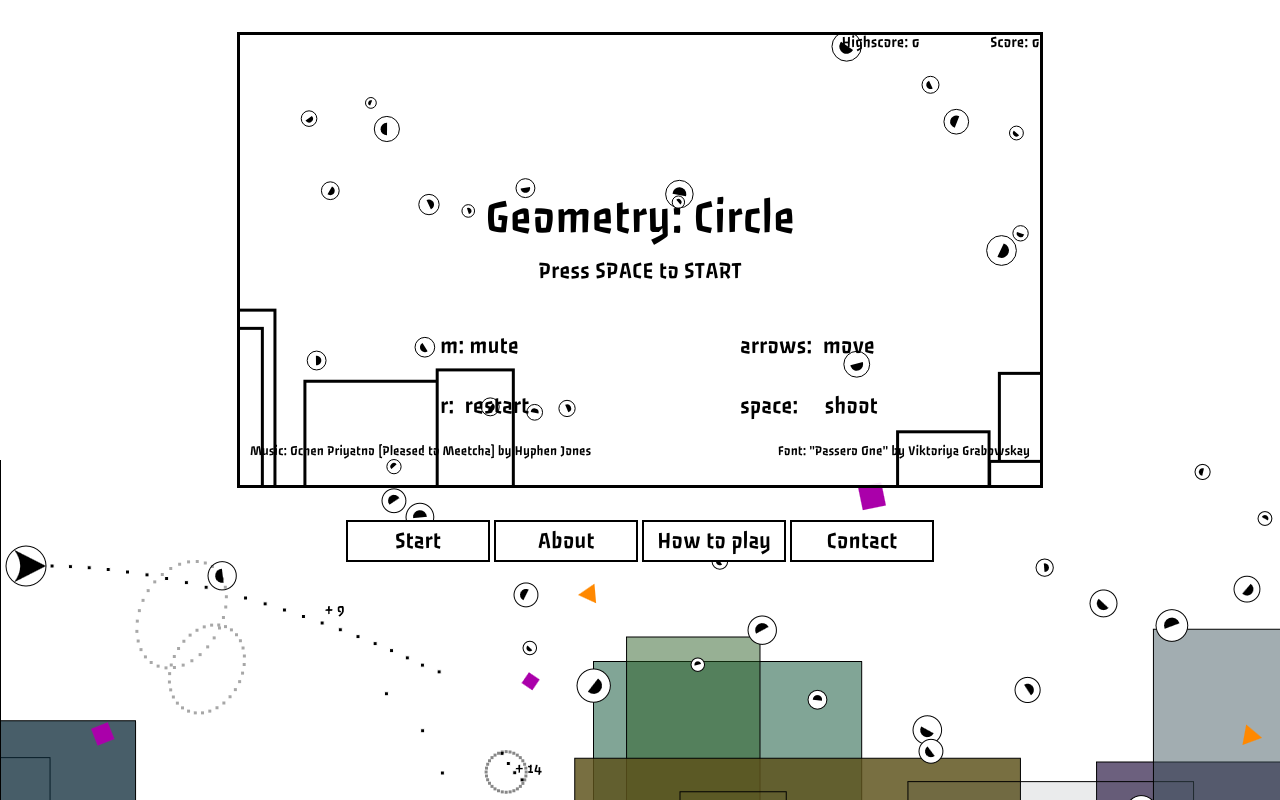
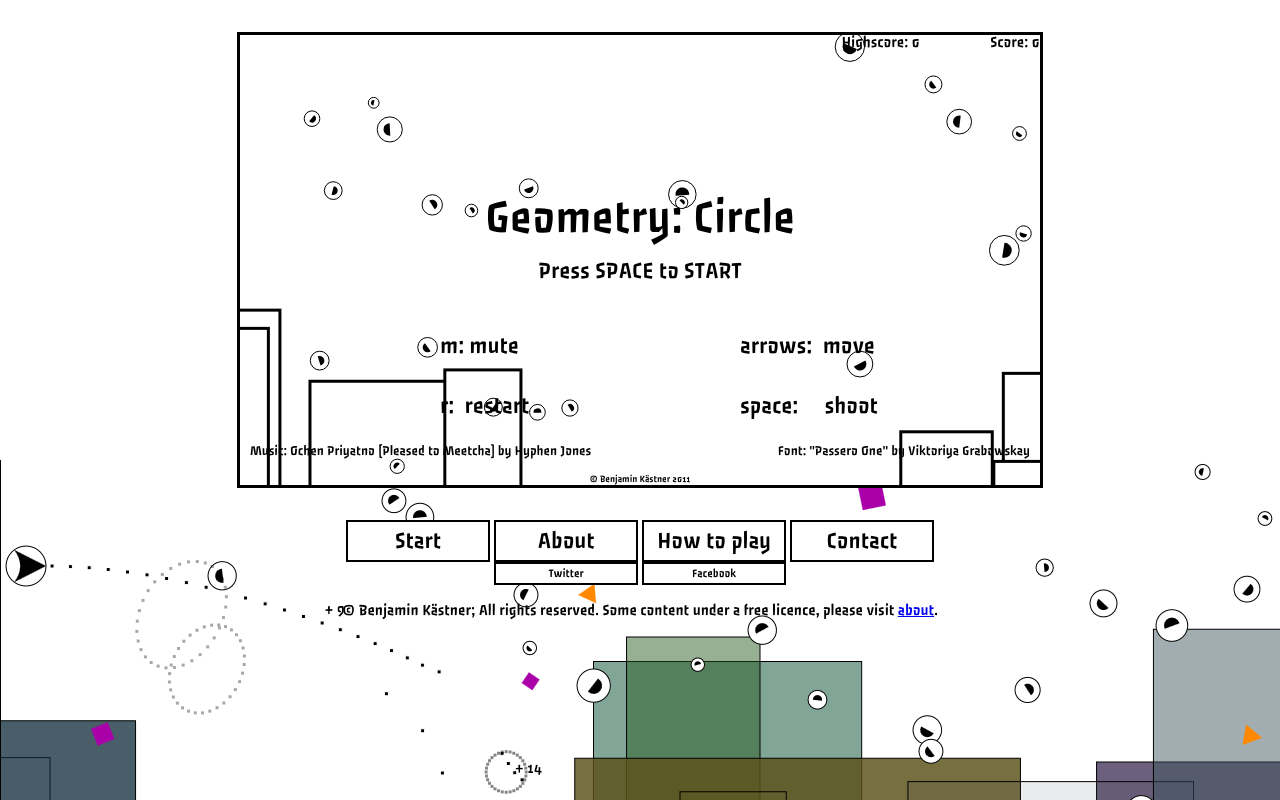
Before and after one commit to bkaestner/geometry-circle, a plain HTML site: page index.html in a window 1280 px wide. Drawn offline with Linux system fonts and the light colour scheme.

Commit message:
Release Day fixes (one critical in geometry, some only cosmetic)

```diff
--- a/geometryCircle.js
+++ b/geometryCircle.js
@@ -1,5 +1,8 @@
 /*
+* v1.0RC
 * Geometry: Circle
+*
+*
 *  A game by Benjamin Kästner
 *  For more information please visist http://gc.quadda.de
 *  ~ Geometry: Circle is free to play and comes without any costs or warranties.
@@ -15,6 +18,7 @@
 ***************************************************************************************************
 *
 * Geometry: Circle
+*
 *  Ein Spiel von Benjamin Kästner.
 *  Besuche http://gc.quadda.de für mehr Informationen.
 *  ~ Geometry: Circle ist kostenlos verfügbar ohne jegliche Ansprüche auf Fehlerfreiheit.
@@ -190,11 +194,22 @@ var lC = {canvas:null, ctx:null, bgsound: null, keys:0,	ticks:0, score:0, highSc
 		window.removeEventListener("keydown",lC.preStartGame,false);
 		window.addEventListener("keydown",lC.pressKey,false);
 	},
+	socialScore : function(e){
+		var tx = e.offsetX ? e.offsetX : e.pageX - lC.canvas.offsetLeft;
+		var ty = e.offsetY ? e.offsetY : e.pageY - lC.canvas.offsetTop;
+		if(Math.abs(tx-constants.width/2) < 100 && Math.abs(ty - constants.height/1.2) < 20)
+			window.open("https://twitter.com/intent/tweet?text="+encodeURI("\"Geometry: Circle\": "+Math.floor(lC.score)+" points (highscore: "+Math.floor(lC.highScore)+" points). Try to beat it! http://gc.quadda.de"));
+
+	},
 	gameOver: function(e){
 		document.cookie = "highscore="+Math.floor(lC.highScore)+";";
 		blinkingTexts.push({t:"Your Score: "+Math.floor(lC.score),f:"24px "+constants.defaultFont,x:constants.width/2,y:((constants.height/2)-48),b:false});
 		blinkingTexts.push({t:"Press r to restart",f:"24px "+constants.defaultFont,x:constants.width/2,y:constants.height/2,s:0});
+
+		blinkingTexts.push({t:"Tweet your score!",c:"#00f",f:"24px "+constants.defaultFont,b:false,x:constants.width/2,y:constants.height/1.2,s:0});
+
 		window.addEventListener("keydown",lC.preStartGame,false);
+		lC.canvas.addEventListener("click",lC.socialScore,false);
 	},
 	preStartGame: function(e){
 		if(e.keyCode >48 && e.keyCode < 58){	// 1-9
@@ -222,7 +237,7 @@ var lC = {canvas:null, ctx:null, bgsound: null, keys:0,	ticks:0, score:0, highSc
 	},
 	restartGame: function(e){
 		window.removeEventListener("keydown",lC.preStartGame,false);
-
+		lC.canvas.removeEventListener("click",lC.socialScore,false);
 		particles.splice(0,particles.length);
 		circloids.splice(0,circloids.length);
 		niceParticles.splice(0,niceParticles.length);
@@ -247,6 +262,7 @@ var lC = {canvas:null, ctx:null, bgsound: null, keys:0,	ticks:0, score:0, highSc
 		blinkingTexts.push({t:"space:     shoot",f:"24px "+constants.defaultFont,b:false,x:constants.width/1.6,y:constants.height/1.25,a:"left"});
 		blinkingTexts.push({t:"Music: Ochen Priyatno [Pleased to Meetcha] by Hyphen Jones",f:"14px "+constants.defaultFont,b:false,x:constants.margin,y:constants.height-40,a:"left"});
 		blinkingTexts.push({t:"Font: \"Passero One\" by Viktoriya Grabowskay",f:"14px "+constants.defaultFont,b:false,x:constants.width-constants.margin,y:constants.height-40,a:"right"});
+		blinkingTexts.push({t:"© Benjamin Kästner 2011",f:"10px "+constants.defaultFont,b:false,x:constants.width/2,y:constants.height-10,a:"center"});
 		lC.gameLoop();
 	},
 	blackScreenWithText: function(text){
@@ -281,8 +297,10 @@ var lC = {canvas:null, ctx:null, bgsound: null, keys:0,	ticks:0, score:0, highSc
 		if(lC.score > lC.highScore){
 			lC.highScore = lC.score;	// dingdingding :D
 		}
-		if(pos && pos.x && pos.y)
-			blinkingTexts.push({x:pos.x,y:pos.y,l:30,s:-1,t:"+ "+Math.floor(points),f:"1em "+constants.defaultFont,b:false});
+		if(pos && pos.x && pos.y){
+			var tf = Math.floor(points);
+			blinkingTexts.push({x:pos.x,y:pos.y,l:30,s:-1,t:"+ "+tf,f:tf+"px "+constants.defaultFont,b:false});
+		}
 	},
 	controlMovement : function (){
 		if(lC.keys[37] || lC.keys[65])
@@ -438,6 +456,8 @@ var lC = {canvas:null, ctx:null, bgsound: null, keys:0,	ticks:0, score:0, highSc
 		lC.ctx.clearRect(0,0,lC.canvas.width,lC.canvas.height);
 	},
 	drawBackground : function(p){
+			if(p.c)
+				lC.ctx.fillStyle = p.c
 			lC.ctx.fillRect(p.x,p.y,p.w,p.h);
 			lC.ctx.strokeRect(p.x,p.y,p.w,p.h+5);
 		},
@@ -494,6 +514,8 @@ var lC = {canvas:null, ctx:null, bgsound: null, keys:0,	ticks:0, score:0, highSc
 				lC.ctx.font = p.f;
 			if(p.a)
 				lC.ctx.textAlign = p.a;
+			if(p.c)
+				lC.ctx.fillStyle = p.c;
 			lC.ctx.fillText(p.t, p.x, p.y += (p.s ? p.s : 0));
 		},
 	drawDebugInformation: function(){
@@ -517,6 +539,7 @@ var lC = {canvas:null, ctx:null, bgsound: null, keys:0,	ticks:0, score:0, highSc
 		lC.ctx.font = "1em "+constants.defaultFont;
 		lC.ctx.textAlign = "right";
 		lC.ctx.textBaseline = "top";
+		lC.ctx.fillStyle = "#000";
 		lC.ctx.fillText('Score: '+Math.floor(lC.score), constants.width, 0);
 		lC.ctx.fillText('Highscore: '+Math.floor(lC.highScore), constants.width-120, 0);
 	},
@@ -538,6 +561,8 @@ var lC = {canvas:null, ctx:null, bgsound: null, keys:0,	ticks:0, score:0, highSc
 			var ts = -((Math.random()*2+1)*constants.playerDefaultSpeed);
 			tx-=ts;
 			backgrounds.push({x:tx,y:ty,h:th,w:tw,s:ts});
+			if(lC.getOptions("color"))
+				backgrounds[backgrounds.length-1].c = "rgba("+Math.floor(Math.random()*120)+","+Math.floor(Math.random()*120)+","+Math.floor(Math.random()*120)+","+(Math.random()*.5+.5)+")";
 		}
 		backgrounds.forEach(lC.drawBackground);
 		lC.ctx.lineWidth = 1;
@@ -577,14 +602,17 @@ var lC = {canvas:null, ctx:null, bgsound: null, keys:0,	ticks:0, score:0, highSc
 		lC.draw();
 		lC.times.lastLoop = (new Date()).getTime();
 		var t_buffer = constants.timePerLoop - (lC.times.update + lC.times.loopDiff + lC.times.draw);
-		if(t_buffer < 0)
+		if(t_buffer < 0){
 			lC.toSlow++;
+			t_buffer = 1;
+		}
 		else
 			lC.toSlow=0;
 		setTimeout(lC.gameLoop,t_buffer);
 	},
 	resizeGame: function(){
 		constants.width = Math.min(document.documentElement.clientWidth - 4*constants.margin,constants.maxWidth);
+		constants.marginRight = constants.width - constants.margin;
 		lC.canvas.width = constants.width;
 	},
 	getOptions: function(name){
@@ -627,4 +655,4 @@ var lC = {canvas:null, ctx:null, bgsound: null, keys:0,	ticks:0, score:0, highSc
 		lC.drawTitleScreen();
 	}
 };
-window.addEventListener("load",lC.init,true);
+window.addEventListener("DOMContentLoaded",lC.init,true);
--- a/global.css
+++ b/global.css
@@ -8,12 +8,17 @@ html{
 body{
 	margin:2em auto 0;
 }
-body > *:not(footer){background-color:rgba(255,255,255,0.9);}
+body > *:not(footer):not(canvas){background-color:rgba(255,255,255,0.9);}
 nav{
 	margin-top:2em;
 	text-align:center;
 }
-nav > a {
+footer{
+	max-width:810px;
+	margin:auto;
+}
+footer > p {text-align:center; font-family:"Passero One"}
+nav a {
 	font-family:"Passero One";
 	font-size:24px;
 	text-decoration:none;
@@ -26,12 +31,18 @@ nav > a {
 	color:#000;
 	border:2px solid #000;
 
-	transition: background-color .15s;
-	-moz-transition: background-color .15s;
-	-o-transition: background-color .15s;
-	-webkit-transition: background-color .15s;
-	-ms-transition: background-color .15s;
+	transition: all .15s;
+	-moz-transition: all .15s;
+	-o-transition: all .15s;
+	-webkit-transition: all .15s;
+	-ms-transition: all .15s;
 }
+nav a.button {
+	font-size:12px;
+	padding:2px 10px;
+	width:120px;
+}
+nav a.button:hover{background-color:#00f;color:#fff;}
 
 nav > a:hover {
 	background-color:#fc2;
@@ -41,7 +52,7 @@ canvas{
 	border:3px solid black;
 	display:block;
 	margin:auto;
-	background:white;
+	background-color:#fff !important;
 
 	transition: width .15s;
 	-moz-transition: width .15s;
--- a/index.html
+++ b/index.html
@@ -14,14 +14,20 @@
 <meta name="keywords" content="Geometry, Circle, Geometry: Circle, abstract, shooter, side-scrolling, highscore, HTML5, JavaScript, canvas, audio" />
 </head>
 <body>
-<canvas id="renderCanvas" width="800" height="450">JavaScript is required, sorry. Please update your browser.</canvas>
+<noscript>JavaScript is required, sorry.</noscript>
+<canvas id="renderCanvas" width="800" height="450">Please update your browser.</canvas>
 <footer>
 	<nav>
 		<a href="#">Start</a>
 		<a href="about.html">About</a>
 		<a href="howto.html">How to play</a>
 		<a href="contact.html">Contact</a>
+		<div>
+			<a href="http://twitter.com/GeometryX" class="button">Twitter</a>
+			<a href="https://www.facebook.com/GeometryCircle" class="button">Facebook</a>
+		</div>
 	</nav>
+	<p>&copy Benjamin Kästner; All rights reserved. Some content under a free licence, please visit <a href="about.html">about</a>.</p>
 </footer>
 <audio id="bgsound"><source src="./sound/ochen.ogg" type="audio/ogg" ><source src="./sound/ochen.mp3" type="audio/mp3" ></audio>
 <!-- Piwik -->
```
Also changed, not shown: about.html (+5 -0 lines), contact.html (+10 -5 lines), howto.html (+5 -0 lines), nosound.html (deleted, +0 -32 lines).
